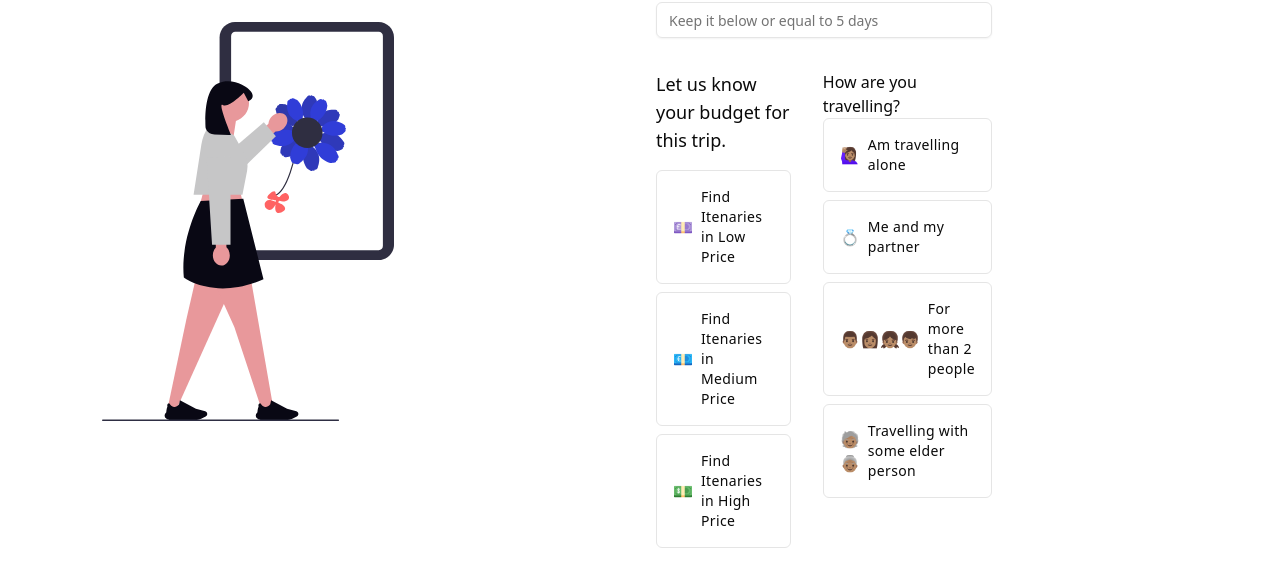
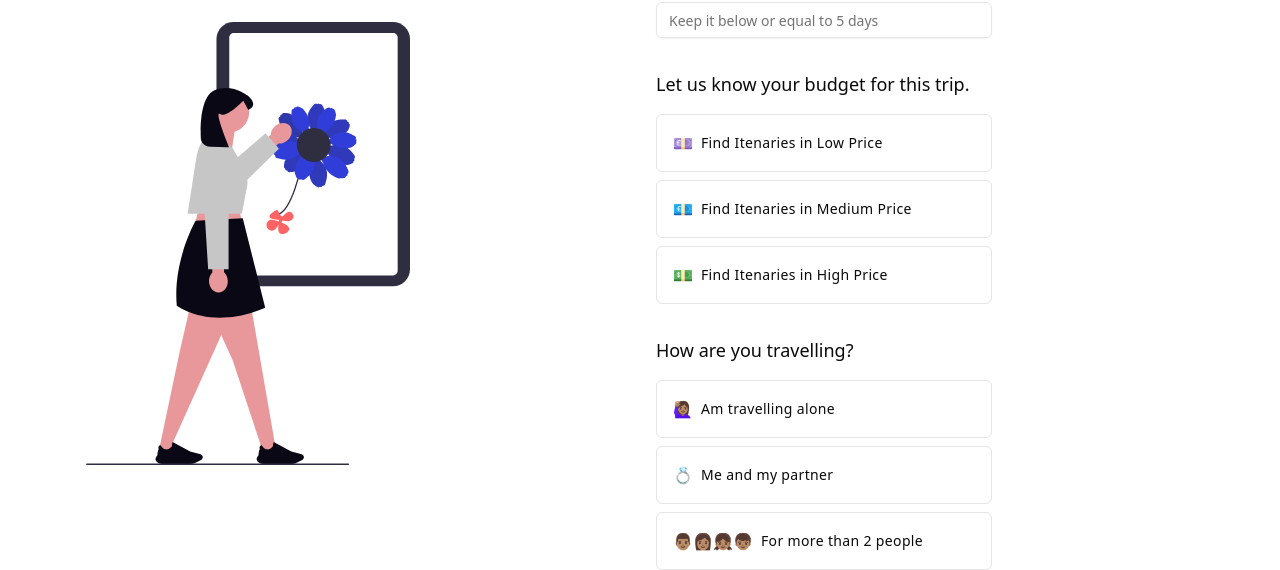
Before and after one commit to prachip1/tripai, a React (Vite) app: page /create-trip in a window 1280 px wide. Shown: the part 258-828 px from the top of the page. Built offline with nearby package versions, Linux system fonts and the light colour scheme; no server answers.

Commit message:
new ui design changesss

```diff
--- a/src/create-trip/index.jsx
+++ b/src/create-trip/index.jsx
@@ -174,7 +174,7 @@ export default function CreateTrip() {
           onChange={(e) => handleInput("noOfDays", e.target.value)}
         />
       </div>
-<div className="flex gap-8 w-full">
+
 
 
       <div className="flex flex-col gap-4 text-base">
@@ -198,8 +198,8 @@ export default function CreateTrip() {
         </div>
       </div>
 
-      <div>
-        <h2 className="text-md font-medium">How are you travelling?</h2>
+      <div className="flex flex-col gap-4 text-base">
+        <h2 className="text-lg font-medium">How are you travelling?</h2>
 
         <div className="flex flex-col justify-between gap-2">
           {TravelPartnerData.map((item) => (
@@ -217,7 +217,7 @@ export default function CreateTrip() {
           ))}
         </div>
       </div>
-      </div>
+
     </div>
 
     <div>
```
